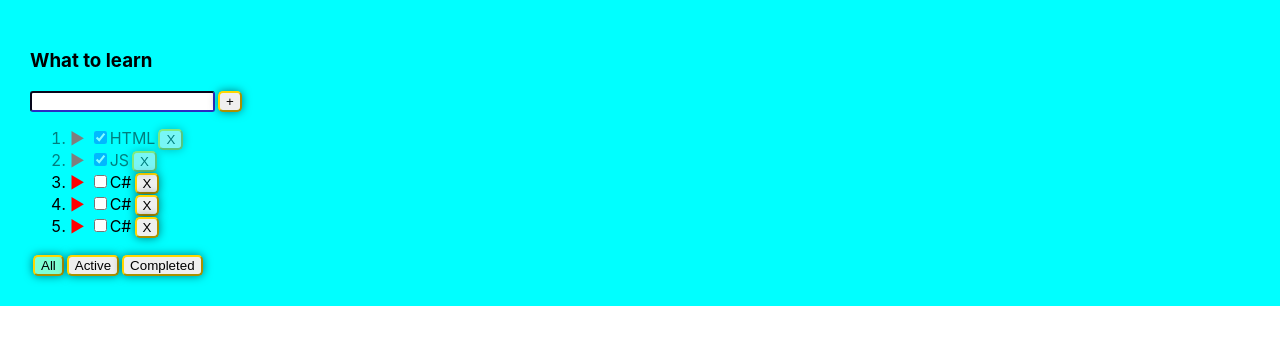
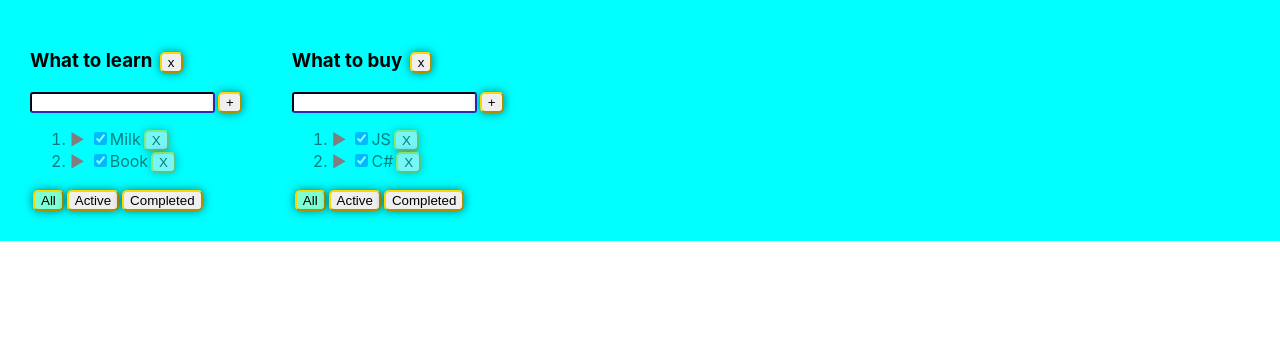
Before and after one commit to DmitryShastel/ToDoList, a React (Create React App) app: page / in a window 1280 px wide. Shown: the top 344 px of the page. Built offline with nearby package versions, Linux system fonts and the light colour scheme.

Commit message:
ToDoList_5

```diff
--- a/src/App.tsx
+++ b/src/App.tsx
@@ -1,69 +1,126 @@
 import React, {useState} from 'react';
 import './App.css';
-import {Todolist} from "./Todolist";
+import {TaskType, Todolist} from "./Todolist";
 import {v1} from "uuid";
 
 export type FilterValuesType = "all" | "active" | "completed"
+type TodolistType = {
+    id: string
+    title: string
+    filter: FilterValuesType
+}
+type TaskStateType = {
+    [key: string]: Array<TaskType>
+}
 
 function App() {
 
-    let [tasks, setTasks] = useState([
+    /* let [tasks, setTasks] = useState([
          {id: v1(), title: "HTML", isDone: true},
          {id: v1(), title: "JS", isDone: true},
          {id: v1(), title: "C#", isDone: false},
          {id: v1(), title: "C#", isDone: false},
          {id: v1(), title: "C#", isDone: false}
-    ]);
-    let [filter, setFilter] = useState<FilterValuesType>("all");
+     ]);*/
 
-    let taskForTodolist = tasks;
-    if (filter === "active") {
-        taskForTodolist = tasks.filter(t => t.isDone === false);
-    }
-    if (filter === "completed") {
-        taskForTodolist = tasks.filter(t => t.isDone === true);
+    function removeTasks(id: string, todolistId: string) {
+        //достанем нужный массив по todolistId:
+        let todolistTasks = tasks[todolistId];
+        //перепишем в этом объекте массив для нужного тудулиста отфильтрованным массивом;
+        tasks[todolistId] = todolistTasks.filter(t => t.id != id);
+        //засетаем в стейт копию объекта, чтобы React отреагировал перерисовкой
+        setTasks({...tasks});
+
     }
 
-    function removeTasks(id: string) {
-        let filteredTasks = tasks.filter(t => t.id !== id);
-        setTasks(filteredTasks)
-        console.log(tasks)
+    function removeTodolist(id: string) {
+        //засунем в стейт список тудулистов, id которых не равны тому, который нужно выкинуть
+        setTodolists(todolists.filter(tl => tl.id != id));
+        //удалим таски для этого тудулиста из второго стейта, где мы храним отдельно таски
+        delete tasks[id]; // удаляем св-во из объекта... значением которого является массив тасок
+        //засетаем в стейт копию объекта, чтобы React отреагировал перерисовкой
+        setTasks({...tasks});
     }
 
-    function changeFilter(value: "all" | "active" | "completed") {
-        setFilter(value);
-    }
-
-    function addTask(title: string) {
-        let task = {
-            id: v1(),
-            title: title,
-            isDone: false
-        };
-        let newTasks = [task, ...tasks];
-        setTasks(newTasks);
-    }
-
-    function changeStatus(id: string, isDone: boolean) {
-        let task = tasks.find(t => t.id === id);
-        if(task) {
-            task.isDone = isDone;
-            setTasks([...tasks]);
+    function changeFilter(value: FilterValuesType, todolistId: string) {
+        let todolist = todolists.find(tl => tl.id === todolistId);
+        if (todolist) {
+            todolist.filter = value;
+            setTodolists([...todolists])
         }
     }
 
+    function addTask(title: string, todolistId: string) {
+        let task = {id: v1(), title: title, isDone: false};
+        //достанем нужный массив по todolistId:
+        let todolistTasks = tasks[todolistId];
+        // перезапишем в этом объекте массив для нужного тудулиста копией, добавив в начало новую таску
+        tasks[todolistId] = [task, ...todolistTasks];
+        //засетаем в стейт копию объекта, чтобы React отреагировал перерисовкой
+        setTasks({...tasks})
+    }
+
+    function changeStatus(id: string, isDone: boolean, todolistId: string) {
+        //достанем нужный массив по todolistId:
+        let todolistTasks = tasks[todolistId];
+        //найдем нужную таску:
+        let task = todolistTasks.find(t => t.id === id);
+        //изменим таску, если нашлась
+        if (task) {
+            task.isDone = isDone;
+            // засетаем в стейт копию объекта, чтобы React отреагировал перерисовкой
+            setTasks({...tasks})
+        }
+    }
+
+    let todolistId1 = v1();
+    let todolistId2 = v1();
+
+    let [todolists, setTodolists] = useState<Array<TodolistType>>([
+        {id: todolistId1, title: "What to learn", filter: "all"},
+        {id: todolistId2, title: "What to buy", filter: "all"}
+    ])
+
+    let [tasks, setTasks] = useState<TaskStateType>({
+        [todolistId1]: [
+            {id: v1(), title: "Milk", isDone: true},
+            {id: v1(), title: "Book", isDone: true}
+        ],
+        [todolistId2]: [
+            {id: v1(), title: "JS", isDone: true},
+            {id: v1(), title: "C#", isDone: true}
+        ]
+    })
+
+
     return (
         <div className="App">
-            <Todolist title="What to learn"
-                      tasks={taskForTodolist}
+            {
+                todolists.map(tl => {
+                    let allTodolistTasks = tasks[tl.id];
+                    let tasksForTodolist = allTodolistTasks;
+
+                    if (tl.filter === "active") {
+                        tasksForTodolist = allTodolistTasks.filter(t => t.isDone === false);
+                    }
+                    if (tl.filter === "completed") {
+                        tasksForTodolist = allTodolistTasks.filter(t => t.isDone === true);
+                    }
+
+                    return <Todolist
+                        key={tl.id}
+                        id={tl.id}
+                        title={tl.title}
+                        tasks={tasksForTodolist}
                         removeTasks={removeTasks}
+                        removeTodolist={removeTodolist}
                         changeFilter={changeFilter}
                         addTask={addTask}
-                      changeTaskStatus={changeStatus}
-                      filter={filter}
-
+                        changeStatus={changeStatus}
+                        filter={tl.filter}
                     />
-
+                })
+            }
         </div>
     );
 }
--- a/src/Todolist.tsx
+++ b/src/Todolist.tsx
@@ -1,19 +1,21 @@
 import React, {ChangeEvent, KeyboardEvent, useState} from 'react';
 import {FilterValuesType} from "./App";
 
-type TaskType = {
+export type TaskType = {
     id: string
     title: string
     isDone: boolean
 }
 
 type PropsType = {
+    id: string
     title: string
     tasks: Array<TaskType>
-    removeTasks: (taskId: string) => void
-    changeFilter: (value: "all" | "active" | "completed") => void
-    addTask: (title: string) => void
-    changeTaskStatus: (id: string, isDone: boolean) => void
+    removeTasks: (taskId: string, todolistId: string) => void
+    removeTodolist: (id: string) => void
+    changeFilter: (value: FilterValuesType, todolistId: string) => void
+    addTask: (title: string, todolistId: string) => void
+    changeStatus: (id: string, isDone: boolean, todolistId: string) => void
     filter:FilterValuesType
 }
 
@@ -24,7 +26,7 @@
 
     const addTask = () => {
         if (title.trim() !== "") {
-            props.addTask(title);
+            props.addTask(title, props.id);
             setTitle("");
         } else {
             setError("Title is requared");
@@ -40,19 +42,22 @@
         }
     }
     const onAllClickHander = () => {
-        props.changeFilter("all")
+        props.changeFilter("all", props.id)
     }
     const onActiveClickHander = () => {
-        props.changeFilter("active")
+        props.changeFilter("active", props.id)
     }
     const onCompletedClickHander = () => {
-        props.changeFilter("completed")
+        props.changeFilter("completed", props.id)
+    }
+    const removeTodolist = () => {
+        props.removeTodolist(props.id)
     }
 
 
     return (
         <div>
-            <h3>{props.title}</h3>
+            <h3>{props.title}  <button onClick={removeTodolist}>x</button></h3>
             <div>
                 <input value={title}
                        onChange={onChangeHandler}
@@ -66,11 +71,11 @@
                     props.tasks.map(t => {
 
                          const onClickHandler = () => {
-                             props.removeTasks(t.id)
+                             props.removeTasks(t.id, props.id)
                          }
                          const onChangeHandler = (e: ChangeEvent<HTMLInputElement>) => {
                              let newIsDoneValue = e.currentTarget.checked;
-                             props.changeTaskStatus(t.id, newIsDoneValue)
+                             props.changeStatus(t.id, newIsDoneValue, props.id)
                          }
 
                         return <li key={t.id} className={t.isDone ? "is-done" : ""}>
```
Lines whose indentation alone changed are shown as unchanged.
